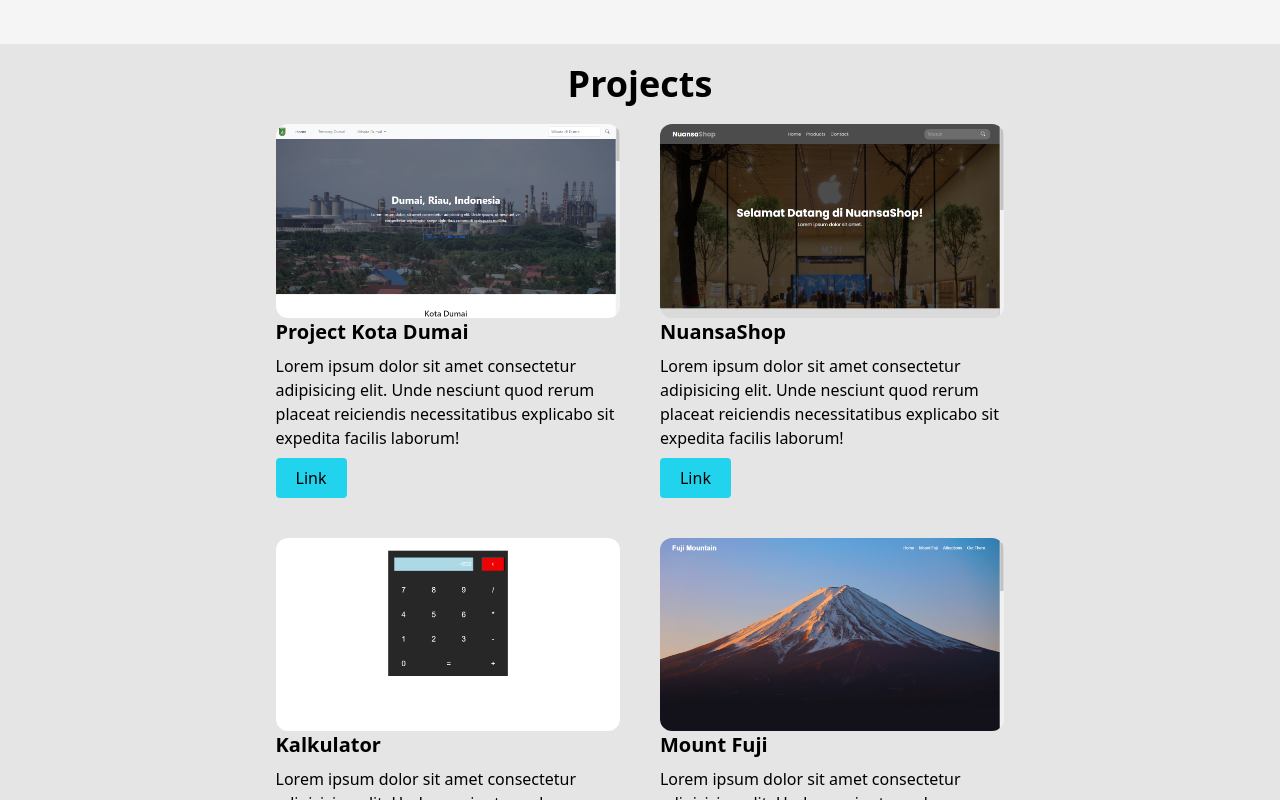
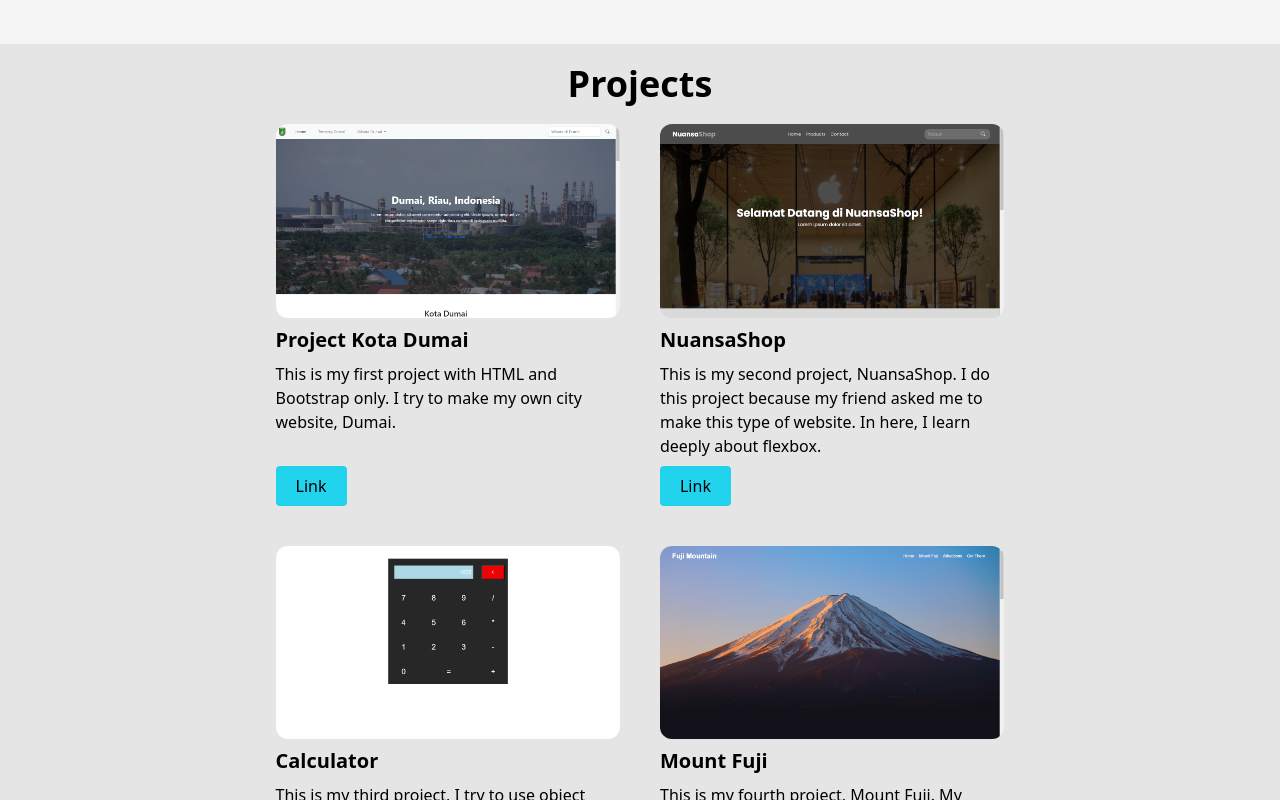
Before and after one commit to zackdesu/portfolio, a Next.js app: page / in a window 1280 px wide. Shown: the part 1880-2680 px from the top of the page. Built offline with nearby package versions, Linux system fonts and the light colour scheme.

Commit message:
card fix

```diff
--- a/app/myprojects.jsx
+++ b/app/myprojects.jsx
@@ -8,17 +8,21 @@ const MyProjects = () => {
     name,
     desc = "Lorem ipsum dolor sit amet consectetur adipisicing elit. Unde nesciunt quod rerum placeat reiciendis necessitatibus explicabo sit expedita facilis laborum!",
   }) => (
-    <li className="flex flex-col m-5 w-1/3 max-lg:w-full max-lg:items-center max-lg:text-center cursor-default">
+    <li className="flex flex-col justify-between m-5 w-1/3 max-lg:w-full max-lg:items-center max-lg:text-center cursor-default">
+      <div>
         <Image
           src={src}
           width={400}
           height={185}
-        style={{ width: "auto" }}
+          style={{ objectFit: "contain" }}
           alt={name}
-        className="rounded-xl"
+          className="rounded-xl max-h-[208px] mx-auto"
         />
-      <h3 className="text-xl">{name}</h3>
-      <p className="my-2 max-md:w-3/4">{desc}</p>
+        <div>
+          <h3 className="text-xl mt-2">{name}</h3>
+          <p className="my-2 mx-auto max-lg:w-2/4">{desc}</p>
+        </div>
+      </div>
       <Link href={"#"}>
         <button className="px-5 py-2 bg-cyan-400 dark:bg-cyan-600 dark:hover:bg-cyan-500 hover:bg-cyan-500 rounded cursor-pointer">
           Link
@@ -31,10 +35,26 @@ const MyProjects = () => {
     <div id="project" className="bg-neutral-200 dark:bg-neutral-950 p-5">
       <h1 className="text-center">Projects</h1>
       <ul className="flex justify-center w-5/6 mx-auto flex-wrap">
-        <Template src="/img/projects/kotaa.png" name="Project Kota Dumai" />
-        <Template src="/img/projects/nuansashop.png" name="NuansaShop" />
-        <Template src="/img/projects/kalkulator.png" name="Kalkulator" />
-        <Template src="/img/projects/mountfuji.png" name="Mount Fuji" />
+        <Template
+          src="/img/projects/kotaa.png"
+          name="Project Kota Dumai"
+          desc="This is my first project with HTML and Bootstrap only. I try to make my own city website, Dumai."
+        />
+        <Template
+          src="/img/projects/nuansashop.png"
+          name="NuansaShop"
+          desc="This is my second project, NuansaShop. I do this project because my friend asked me to make this type of website. In here, I learn deeply about flexbox."
+        />
+        <Template
+          src="/img/projects/kalkulator.png"
+          name="Calculator"
+          desc="This is my third project, I try to use object because my knowledge about Object is bad."
+        />
+        <Template
+          src="/img/projects/mountfuji.png"
+          name="Mount Fuji"
+          desc="This is my fourth project, Mount Fuji. My friend told me to make a website with Mount Fuji theme. This is the first website which was bought by my friend."
+        />
       </ul>
     </div>
   );
```
Lines whose indentation alone changed are shown as unchanged.
